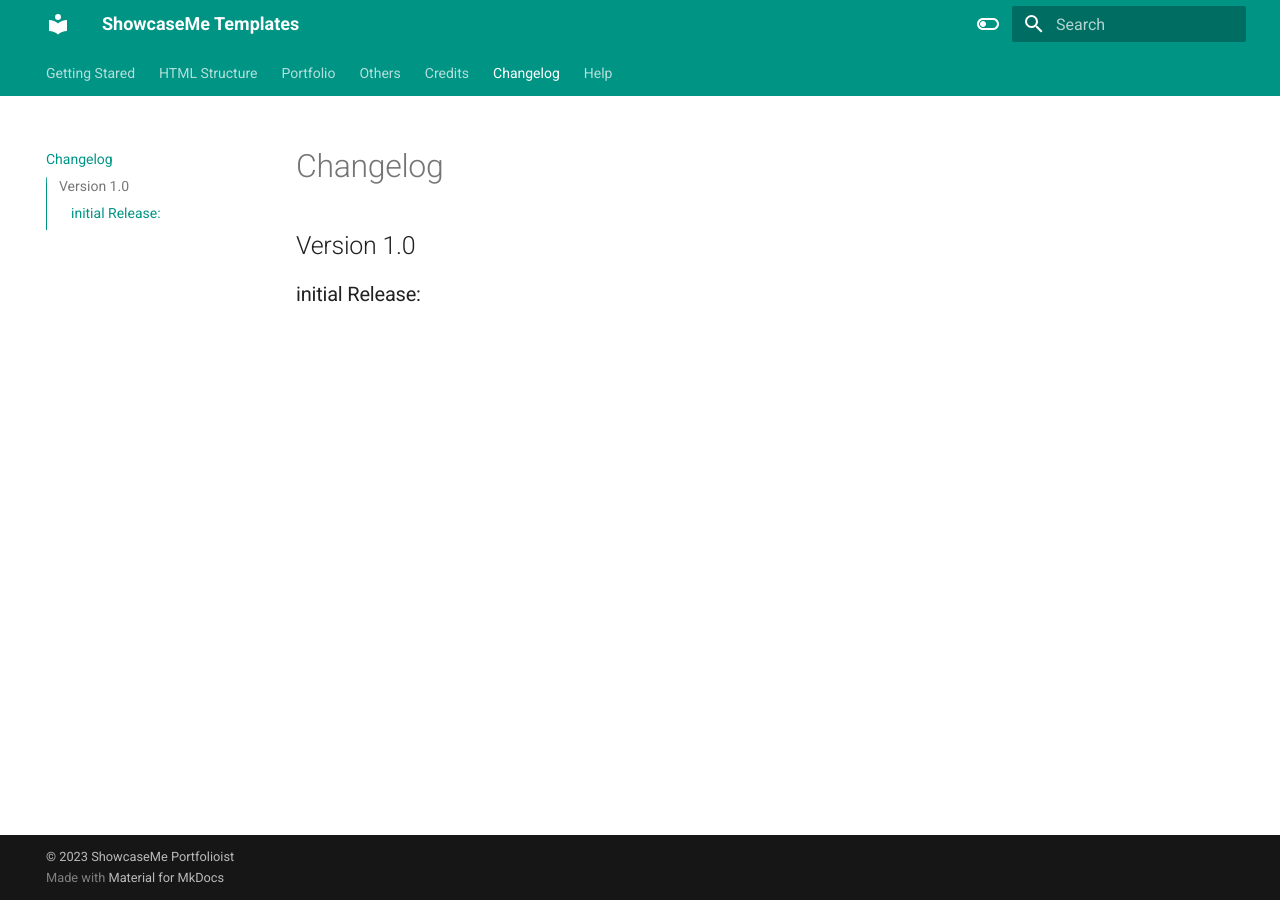
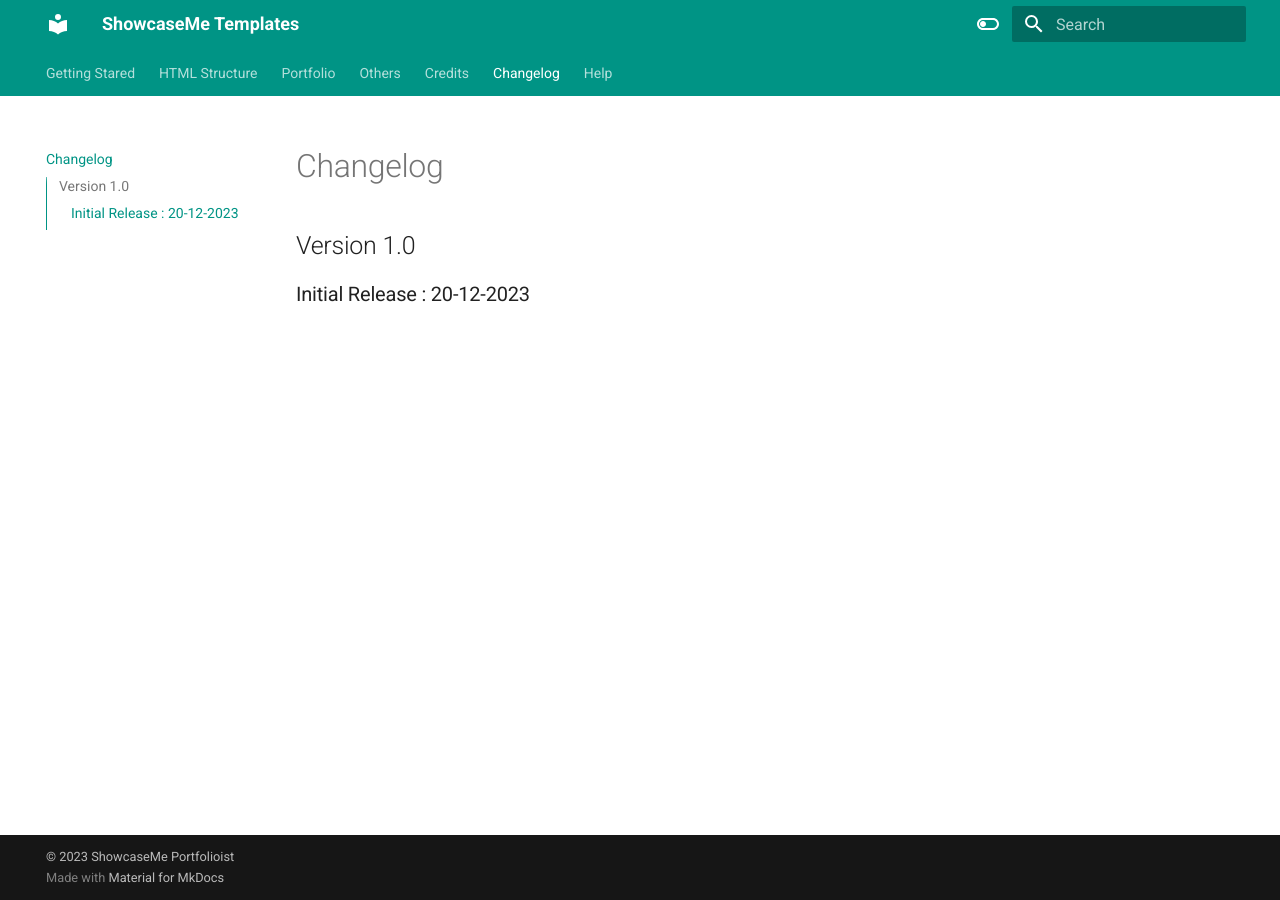
Before and after one commit to ShowcaseMePortfolioist/portfolio-documentation, an MkDocs documentation site: the page built from docs/changelog.md, in a window 1280 px wide. Built offline with MkDocs 1.6.1 and Material for MkDocs 9.7.7, drawn with Linux system fonts in a browser that asks for light colours.

Commit message:
Update changelog.md

```diff
--- a/docs/changelog.md
+++ b/docs/changelog.md
@@ -2,4 +2,4 @@
 
 ## Version 1.0
 
-### initial Release:
+### Initial Release : 20-12-2023
```
